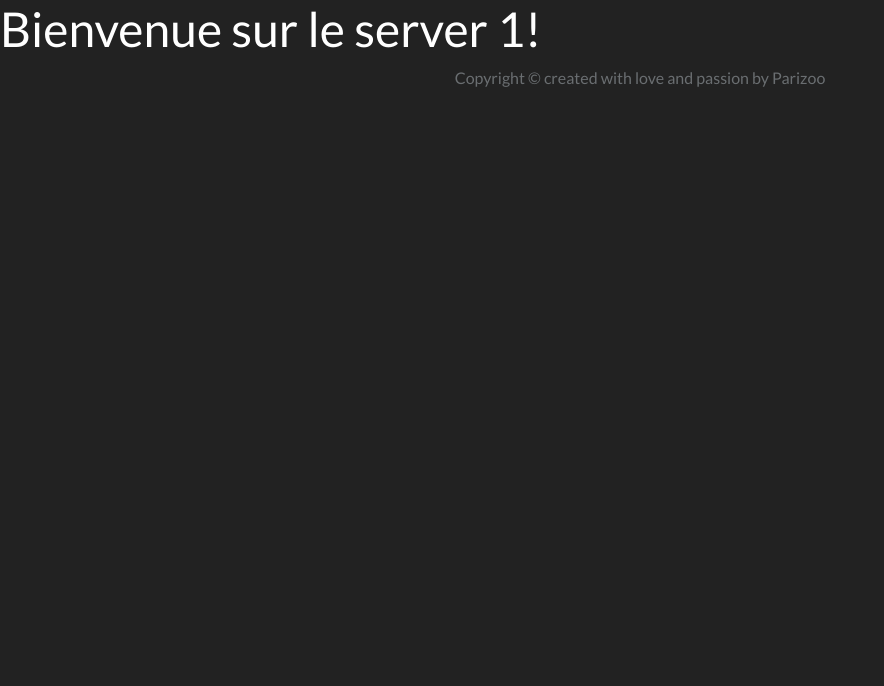
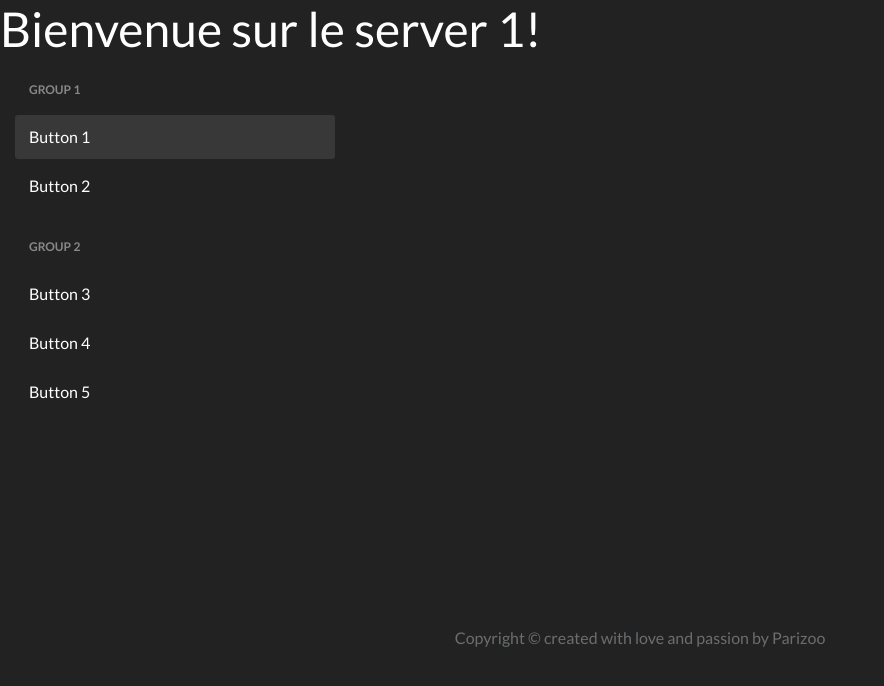
Before and after one commit to YPariset/ec-code-2021-discoding-php-YPariset, a PHP site: page /view/serverView.php?server=1 in a window 1280 px wide. Shown: the top 686 px of the page, without its empty margins (0-884 px from the left). Run offline with PHP 8.4, Linux system fonts and the light colour scheme.

Commit message:
php doc almost done

```diff
--- a/discoding.sql
+++ b/discoding.sql
@@ -125,7 +125,7 @@
 
 INSERT INTO `servers` (`id`, `name`, `user_id`, `created_at`, `avatar_url`, `url`) VALUES
 (1, 'Coding factory', 1, '2021-05-28 16:27:51', 'https://studyadv.s3.amazonaws.com/production/schools/images/000/017/762/original/ref_codingfactory_top.png', 'index.php&action=server&server=Coding factory##a8f97db81c'),
-(2, 'What the Fabrik', 1, '2021-05-28 16:28:17', '/https://avatarfiles.alphacoders.com/191/191037.jpg', 'index.php&action=server&server=What the Fabrik##39c6fd80ef'),
+(2, 'What the Fabrik', 1, '2021-05-28 16:28:17', 'https://avatarfiles.alphacoders.com/191/191037.jpg', 'index.php&action=server&server=What the Fabrik##39c6fd80ef'),
 (3, 'Root me', 1, '2021-05-28 16:28:32', 'https://www.root-me.org/IMG/auton230163.png?1609337186', 'index.php&action=server&server=Root me##663d786e67');
 
 -- --------------------------------------------------------
--- a/src/controller/contactController.php
+++ b/src/controller/contactController.php
@@ -1,6 +1,11 @@
 <?php
 
 //function not sending mail because no mail server aren't configurated
+/**
+ * sendMail
+ *
+ * @return void
+ */
 function sendMail(){
 
     if(!empty($_POST)){
--- a/src/controller/createServerController.php
+++ b/src/controller/createServerController.php
@@ -3,6 +3,11 @@
 require_once('model/channel.php');
 require_once('model/messageChannel.php');
 
+/**
+ * createServer
+ *
+ * @return void
+ */
 function createServer(){
     $name_server = isset($_POST['server_name']) ? $_POST['server_name'] : '';
     $rooms = isset($_POST['number_rooms']) ? $_POST['number_rooms'] : '';
--- a/src/controller/serverController.php
+++ b/src/controller/serverController.php
@@ -1,5 +1,10 @@
 <?php
 
+/**
+ * serverPage
+ *
+ * @return void
+ */
 function serverPage(){
 
 
--- a/src/model/database.php
+++ b/src/model/database.php
@@ -4,6 +4,11 @@
  * ----- INIT DATABASE CONNECTION -----
  *************************************/
 
+/**
+ * init_db
+ *
+ * @return void
+ */
 function init_db()
 {
     try {
--- a/src/view/conversationListViewPartial.php
+++ b/src/view/conversationListViewPartial.php
@@ -1,6 +1,7 @@
 <?php ob_start(); ?>
 
 <div class="col-sm-6 col-md-3 friends-list">
+    <!-- options menu -->
     <ul class="list-group mt-3 mb-3">
         <li class="list-group-item">
             <a class="bi bi-power mx-2" href="index.php?action=logout"></a>
@@ -15,6 +16,7 @@
             </a>
         </li>
     </ul>
+    <!-- List of conversations -->
     <ul class="list-group border-0 conversationContent ">
         <?php foreach ($conversations as $conv): ?>
             <li class="list-group-item border-0">
@@ -35,6 +37,7 @@
         <?php endforeach; ?>
     </ul>
     <br>
+    <!-- list of servers -->
     <ul class="list-group border-0 serverContent">
         <li class="list-group-item border-0">
                     <h5>My Servers</h5>
--- a/src/view/conversationView.php
+++ b/src/view/conversationView.php
@@ -20,6 +20,7 @@
                         <button id="sendMessage" type="submit" class="btn btn-secondary">Send</button>
                         </form>
                     </div>
+                    <!-- Search result of messages -->
                     <?php if(!empty($_GET['content'])):?>
                         <?php foreach ($messagesFiltered as $messageFiltered):
                             if ($messageFiltered['user_id'] == $user_id) {
@@ -78,6 +79,7 @@
                             </div>
                         <?php endforeach; ?>
                     <?php else: ?>
+                        <!-- result of all messages -->
                         <?php foreach ($messages as $message):
                             if ($message['user_id'] == $user_id) {
                                 $msgUser = $user;
--- a/src/view/friendView.php
+++ b/src/view/friendView.php
@@ -20,6 +20,7 @@
                 </div>
             </div>
             <ul class="list-group list-group-flush mt-2">
+                <!-- Search result of friends -->
                 <?php if(!empty($_GET['username'])):?>
                     <?php foreach ($users as $user): ?>
                             <li class="d-flex justify-content-between list-group-item">
@@ -41,6 +42,7 @@
                             </li>
                         <?php endforeach; ?>
                     <?php else: ?>
+                        <!-- result of all friends -->
                         <?php foreach ($friends as $friend): ?>
                             <li class="d-flex justify-content-between list-group-item">
                                 <div>
--- a/src/view/serverView.php
+++ b/src/view/serverView.php
@@ -2,5 +2,31 @@
 
 <h1>Bienvenue sur le server <?= $_GET['server'] ?>!</h1>
 
+
+
+<div id="container">
+        <aside class="sidebar">
+            <div class="sidebar-scroller channelContent">
+                <section class="sidebar-group">
+                    <p class="sidebar-group-title">Group 1</p>
+                    <button class="sidebar-btn active">Button 1</button>
+                    <button class="sidebar-btn">Button 2</button>
+                </section>
+                <section class="sidebar-group">
+                    <p class="sidebar-group-title">Group 2</p>
+                    <button class="sidebar-btn">Button 3</button>
+                    <button class="sidebar-btn">Button 4</button>
+                    <button class="sidebar-btn">Button 5</button>
+                    <button class="sidebar-btn">Button 6</button>
+                </section>
+                <section class="sidebar-group">
+                    <p class="sidebar-group-title">Group 3</p>
+                    <button class="sidebar-btn">Button 7</button>
+                    <button class="sidebar-btn">Button 8</button>
+                </section>
+            </div>
+        </aside>
+    </div>
+
 <?php $content = ob_get_clean(); ?>
 <?php require( __DIR__ . '/base.php'); ?>
```
Also changed, not shown: src/controller/conversationController.php (+35 -0 lines), src/controller/friendController.php (+17 -0 lines), src/controller/loginController.php (+16 -0 lines), src/controller/signupController.php (+11 -0 lines), src/model/channel.php (+16 -0 lines), src/model/conversation.php (+43 -0 lines), src/model/message.php (+25 -0 lines), src/model/messageChannel.php (+14 -0 lines), src/model/server.php (+32 -0 lines), src/model/user.php (+56 -0 lines).
